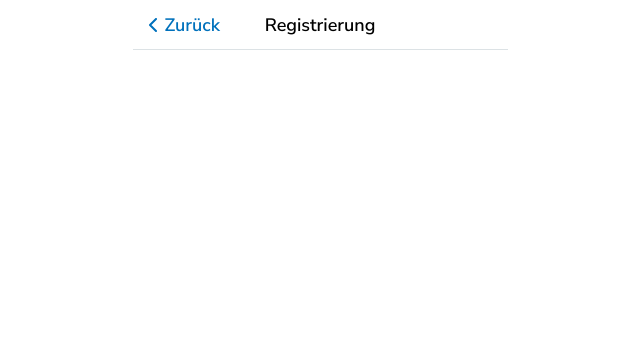
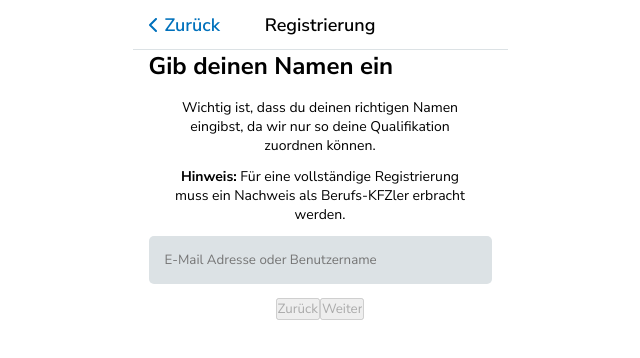
Before and after one commit to SimonSchoetz/digital-h-challenge, a React (Create React App) app: page /registration in a window 1280 px wide. Shown: the top 358 px of the page, without its empty margins (320-960 px from the left). Built offline with nearby package versions, Linux system fonts and the light colour scheme.

Commit message:
some adjustments + introduction of rem

```diff
--- a/src/Landing.js
+++ b/src/Landing.js
@@ -20,11 +20,11 @@ export default function Landing() {
               width="125"
               height="139"/>
               <div>
-                <h1>Herzlich Willkommen!</h1>
+                <h2>Herzlich Willkommen!</h2>
                 <p>Das Portal für Kfz-Profis</p>
               </div>
           </div>
-          <div className="bottom-btn-container">
+          <div className="bottom-container">
               <button onClick={() => setGoToReg(true)}>Jetzt registrieren</button>
               <p>Du hast bereits einen Account? <Link to="/login">Anmelden</Link> </p>
           </div>
--- a/src/Login.js
+++ b/src/Login.js
@@ -19,10 +19,9 @@ export default function Login() {
     }
 
     return (
-        <div className="login-component">
             <div className="login-body">
                 <form onSubmit={handleSubmit}>
-                    <div className="login-top">
+                    <div className="top-container">
                         <h2>
                             Willkommen zurück bei FabuCar
                         </h2>
@@ -49,7 +48,7 @@ export default function Login() {
                         </label>
                         <Link to="#">Vergessen</Link>
                     </div>
-                    <div className="bottom-btn-container">
+                    <div className="bottom-container">
                         <button onClick={()=>setToLanding(true)}>Zurück</button>
                         <input
                         type="submit"
@@ -57,6 +56,5 @@ export default function Login() {
                     </div>
                 </form>
             </div>
-        </div>
     )
 }
--- a/src/Registration.js
+++ b/src/Registration.js
@@ -24,13 +24,13 @@ export default function Registration({step}) {
     // }
     return (
             <div className="registration-component">
-                <div className="form-wrapper">
-                    <RegStep1 position={side(0)}/>
-                    <RegStep2 position={side(1)}/>
+                <div className="registration-body">
+                    {/* <RegStep2 position={side(1)}/>
                     <RegStep3 position={side(2)}/>
                     <RegStep4 position={side(3)}/>
                     <RegStep5 position={side(4)}/>
-                    <RegStep6 position={side(5)}/>
+                    <RegStep6 position={side(5)}/> */}
+                    <RegStep1 position={side(0)}/>
                 </div>
             </div>
     )
--- a/src/components/registration-components/RegStep1.js
+++ b/src/components/registration-components/RegStep1.js
@@ -15,7 +15,7 @@ export default function RegStep1({position}) {
 
     return (
         <form className={`registration-form ${position}`} onSubmit={handleSubmit}>
-        <div className="registration-top">
+            <div className="registration-top">
                 <h3>Gib deinen Namen ein</h3>
                 <p>
                 Wichtig ist, dass du deinen richtigen Namen eingibst, da wir nur so deine Qualifikation zuordnen können.
--- a/src/components/registration-components/RegStep2.js
+++ b/src/components/registration-components/RegStep2.js
@@ -14,7 +14,7 @@ export default function RegStep2({position}) {
         console.log(body) //To Backend
     }
     return (
-        <form className={`registration-form ${position}`} onSubmit={handleSubmit}>
+        <form className={`${position}`} onSubmit={handleSubmit}>
             <div className={`registration-top`}>
                 <h3>Gib deinen E-Mail Adresse ein</h3>
                 <label htmlFor="email">
@@ -28,10 +28,10 @@ export default function RegStep2({position}) {
                 <p>
                 Mit dem Fortfahren der Registrierung bestätige ich die <Link to="#">Hinweise zum Datenschutz</Link> sowie die geltenden <Link to="#">Nutzungsbedingungen</Link> gelesen und akzeptiert zu haben.
                 </p>
-                <div className={`bottom-btn-container`}>
-                    <button type="button" onClick={()=>setStep(step - 1)}>Zurück</button>
-                    <input disabled={!email} onClick={()=>setStep(step + 1)} type="submit" value="Weiter" />
-                </div>
+            </div>
+            <div className={`bottom-btn-container`}>
+                <button type="button" onClick={()=>setStep(step - 1)}>Zurück</button>
+                <input disabled={!email} onClick={()=>setStep(step + 1)} type="submit" value="Weiter" />
             </div>
         </form>
     )
--- a/src/style/_01_Variables.scss
+++ b/src/style/_01_Variables.scss
@@ -16,8 +16,8 @@ $font-weight-semi: 600;
 $font-weight-bold: 700;
 //Size
 $font-size-small: 14px;
-$font-size-normal: 18px;
-$font-size-big: 24px;
+$font-size-normal: 1.5rem;
+$font-size-big: 2rem;
 
 //component generals
 $component-height: calc(100% - 50px); //50px = height header
--- a/src/style/_03_Global.scss
+++ b/src/style/_03_Global.scss
@@ -8,6 +8,10 @@
     -moz-osx-font-smoothing: grayscale;
 }
 //App Basics
+html {
+    font-size: 12px;
+
+}
 #root {
     width: 100vw;
     height: 100vh;
--- a/src/style/_BottomButtons.scss
+++ b/src/style/_BottomButtons.scss
@@ -1,5 +1,4 @@
-.bottom-btn-container {
-    position: relative;
+.bottom-container {
     padding-bottom: 34px;
     width: 100%;
     display: flex;
--- a/src/style/_Landing.scss
+++ b/src/style/_Landing.scss
@@ -2,25 +2,20 @@
     display: flex;
     flex-flow: wrap;
     justify-content: center;
-    align-items: flex-end;
     padding: 0 16px;
     height: 100%;
     img {
         margin: 6rem 0;
     }
-    h1 {
-        @include font-h1;
-    }
     .landing-top {
         display: flex;
         flex-flow: wrap;
         justify-content: center;
+        align-self: flex-end;
         width: 100%;
     }
-    .bottom-btn-container {
-        display: flex;
-        flex-flow: wrap;
-        justify-content: center;
+    .bottom-container {
+        align-self: flex-end;
         * {
             width: 100%;
         }
--- a/src/style/_Login.scss
+++ b/src/style/_Login.scss
@@ -1,20 +1,33 @@
-.login-component {
+
+.login-body, .registration-body {
 height: $component-height;
 padding: 0 16px;
-    .login-body {
-        height: 100%;
+}
 form {
     display: flex;
     flex-flow: wrap;
     justify-content: center;
     height: 100%;
-            .login-top {
+    .top-container {
         align-self: flex-end;
         position: relative;
         label {
             input {
                 @include input-field;
             }
+        }
+
+    }
+    .bottom-container {
+        align-self: flex-end;
+    }
+}
+
+.login-body {
+    form {
+        .top-container {
+            p {
+                margin: 2rem 0 4rem;
             }
             a {
                 position: absolute;
@@ -23,11 +36,6 @@
                 right: 32px;
                 bottom: 30px;
             }
-
-            }
-            .bottom-btn-container {
-                align-self: flex-end;
         }
     }
 }
-}
--- a/src/style/_Registration.scss
+++ b/src/style/_Registration.scss
@@ -1,21 +1,8 @@
 .registration-component {
     @include component-base;
     overflow-x: hidden;
-    .form-wrapper {
-        position: relative;
-        height: 100%;
-        width: 100%;
         .registration-form  {
-            z-index: 4;
-            position: absolute;
-            top: 0;
-            display: flex;
-            justify-content: center;
-            align-items: center;
-            text-align: center;
-            width: 100vw;
-            max-width: 375px;
-            height: 100%;
+            position: relative;
             .registration-top {
                 // margin-bottom: 100px;
                 h3 {
@@ -92,7 +79,7 @@
                     @include form-btn-emphasized;
                 }
             }
-        }
+
 
         //For switching left and right
         .center, .to-left, .to-right {
```
Also changed, not shown: 1 other file (tests, documents, lock files or other folders). Lines whose indentation alone changed are shown as unchanged.
